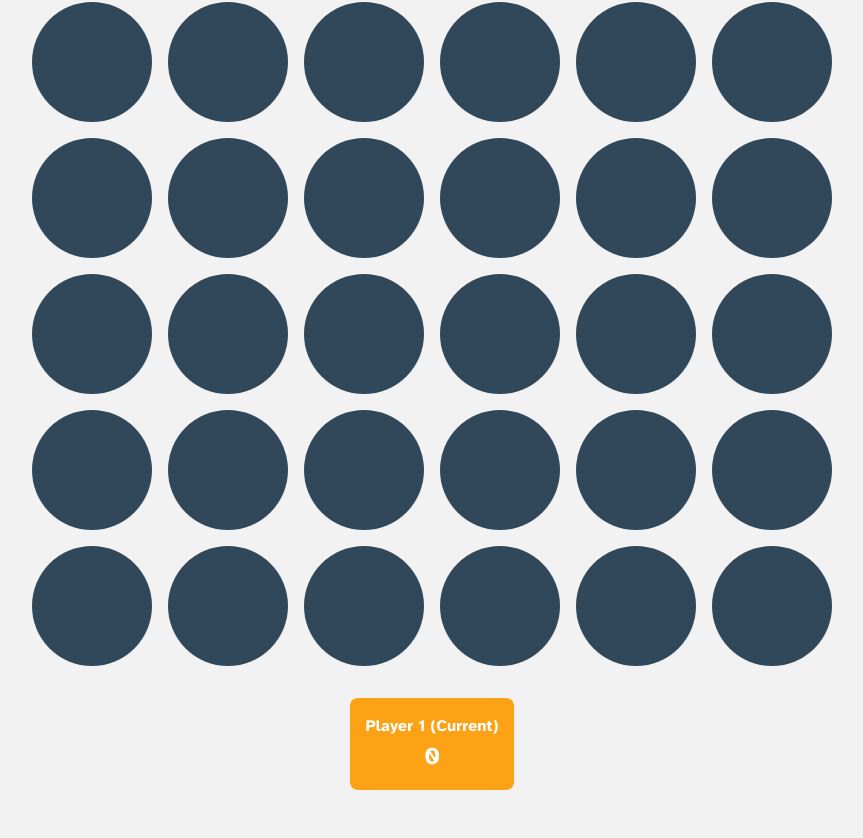
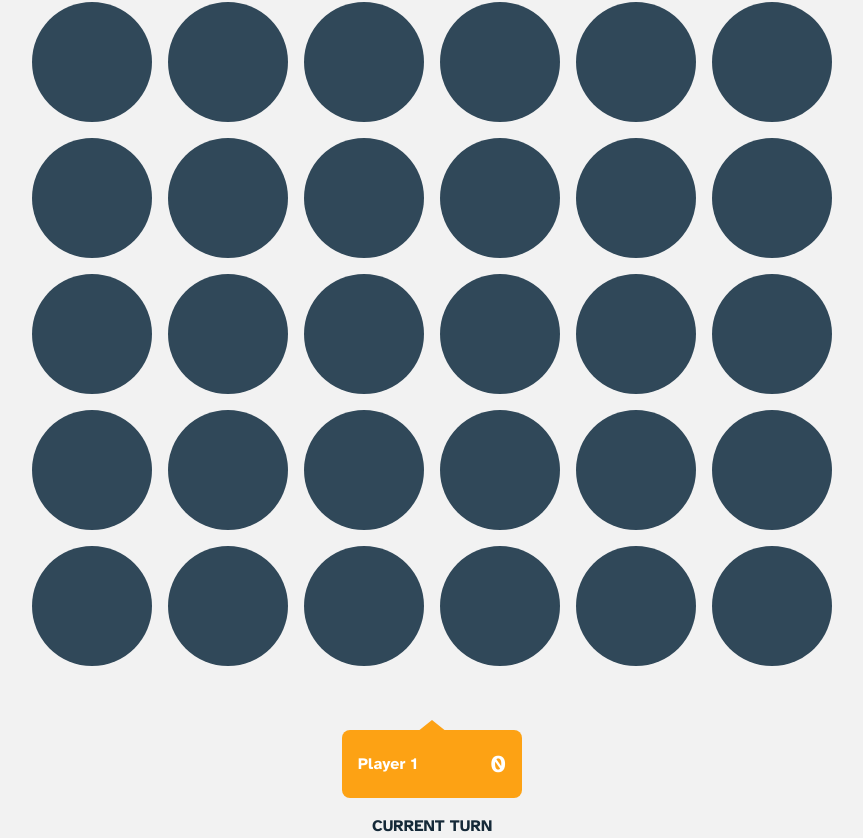
Before and after one commit to JosielLima/memory-game, a React (Vite) app: page /playing in a window 1280 px wide. Shown: the part 301-1139 px from the top of the page, without its empty margins (208-1071 px from the left). Before the commit the page ends 1091 px from the top, so only its background shows below. Built offline with nearby package versions, Linux system fonts and the light colour scheme.

Commit message:
Fix size icons and details in button current playyer

```diff
--- a/src/pages/Playing.jsx
+++ b/src/pages/Playing.jsx
@@ -25,6 +25,7 @@ import {
   MegaphoneIcon,
   MicrophoneIcon,
 } from "@heroicons/react/24/solid";
+import theme from "../theme/theme";
 
 export default function Playing() {
   const [{ themeAtom, numberPlayersAtom, gridSizeAtom }] = useAtom(gameConfig);
@@ -37,126 +38,126 @@ export default function Playing() {
     {
       id: 1,
       number: 1,
-      icon: <AcademicCapIcon width={24} height={24} />,
+      icon: <AcademicCapIcon width={64} height={64} />,
       flipped: false,
       matched: false,
     },
     {
       id: 2,
       number: 2,
-      icon: <BanknotesIcon width={24} height={24} />,
+      icon: <BanknotesIcon width={64} height={64} />,
       flipped: false,
       matched: false,
     },
     {
       id: 3,
       number: 3,
-      icon: <BeakerIcon width={24} height={24} />,
+      icon: <BeakerIcon width={64} height={64} />,
       flipped: false,
       matched: false,
     },
     {
       id: 4,
       number: 4,
-      icon: <BugAntIcon width={24} height={24} />,
+      icon: <BugAntIcon width={64} height={64} />,
       flipped: false,
       matched: false,
     },
     {
       id: 5,
       number: 5,
-      icon: <BuildingOffice2Icon width={24} height={24} />,
+      icon: <BuildingOffice2Icon width={64} height={64} />,
       flipped: false,
       matched: false,
     },
     {
       id: 6,
       number: 6,
-      icon: <CakeIcon width={24} height={24} />,
+      icon: <CakeIcon width={64} height={64} />,
       flipped: false,
       matched: false,
     },
     {
       id: 7,
       number: 7,
-      icon: <CameraIcon width={24} height={24} />,
+      icon: <CameraIcon width={64} height={64} />,
       flipped: false,
       matched: false,
     },
     {
       id: 8,
       number: 8,
-      icon: <CloudIcon width={24} height={24} />,
+      icon: <CloudIcon width={64} height={64} />,
       flipped: false,
       matched: false,
     },
     {
       id: 9,
       number: 9,
-      icon: <CreditCardIcon width={24} height={24} />,
+      icon: <CreditCardIcon width={64} height={64} />,
       flipped: false,
       matched: false,
     },
     {
       id: 10,
       number: 10,
-      icon: <FaceSmileIcon width={24} height={24} />,
+      icon: <FaceSmileIcon width={64} height={64} />,
       flipped: false,
       matched: false,
     },
     {
       id: 11,
       number: 11,
-      icon: <FireIcon width={24} height={24} />,
+      icon: <FireIcon width={64} height={64} />,
       flipped: false,
       matched: false,
     },
     {
       id: 12,
       number: 12,
-      icon: <GiftIcon width={24} height={24} />,
+      icon: <GiftIcon width={64} height={64} />,
       flipped: false,
       matched: false,
     },
     {
       id: 13,
       number: 13,
-      icon: <GlobeAmericasIcon width={24} height={24} />,
+      icon: <GlobeAmericasIcon width={64} height={64} />,
       flipped: false,
       matched: false,
     },
     {
       id: 14,
       number: 14,
-      icon: <HandRaisedIcon width={24} height={24} />,
+      icon: <HandRaisedIcon width={64} height={64} />,
       flipped: false,
       matched: false,
     },
     {
       id: 15,
       number: 15,
-      icon: <KeyIcon width={24} height={24} />,
+      icon: <KeyIcon width={64} height={64} />,
       flipped: false,
       matched: false,
     },
     {
       id: 16,
       number: 16,
-      icon: <MegaphoneIcon width={24} height={24} />,
+      icon: <MegaphoneIcon width={64} height={64} />,
       flipped: false,
       matched: false,
     },
     {
       id: 17,
       number: 17,
-      icon: <MicrophoneIcon width={24} height={24} />,
+      icon: <MicrophoneIcon width={64} height={64} />,
       flipped: false,
       matched: false,
     },
     {
       id: 18,
       number: 18,
-      icon: <CubeIcon width={24} height={24} />,
+      icon: <CubeIcon width={64} height={64} />,
       flipped: false,
       matched: false,
     },
@@ -282,7 +283,7 @@ export default function Playing() {
       css={(theme) => css`
         display: flex;
         flex-direction: column;
-        height: 100vh;
+        height: 80vh;
         padding: ${theme.spacing.xxl};
       `}
     >
@@ -347,29 +348,57 @@ export default function Playing() {
       </div>
 
       <div
-        css={css`
+        css={(theme) => css`
           display: flex;
           justify-content: space-around;
           flex-wrap: wrap;
           gap: 1rem;
+          width: 800px;
+          margin: 0 auto;
+          margin-top: ${theme.spacing.xl};
         `}
       >
         {/* Renderizar pontuação para cada jogador */}
         {[...Array(parseInt(numberPlayersAtom) || 1)].map((_, index) => (
           <div
             key={index}
+            css={css`
+              display: flex;
+              flex-direction: column;
+              align-items: center;
+            `}
+          >
+            <div
               css={(theme) => css`
                 padding: ${theme.spacing.md};
                 background-color: ${currentPlayer === index
                   ? theme.colors.primary.main
-                : theme.colors.secondary.main};
+                  : theme.colors.primary.light};
                 border-radius: ${theme.borderRadius.medium};
-              min-width: 120px;
+                min-width: 180px;
                 text-align: center;
                 color: ${currentPlayer === index
                   ? theme.colors.common.white
                   : theme.colors.text.primary};
                 transition: all 0.3s ease;
+                display: flex;
+                justify-content: space-between;
+                align-items: center;
+                position: relative;
+                ${currentPlayer === index
+                  ? `&:before {
+                  content: "";
+                  width: 0;
+									height: 0;
+									border-left: 30px solid transparent;
+									border-right: 30px solid transparent;
+									border-bottom: 24px solid ${theme.colors.primary.main};
+                  position: absolute;
+                  top: -10px;
+                  left: 50%;
+                  transform: translateX(-50%);
+                }`
+                  : ""}
               `}
             >
               <p
@@ -379,7 +408,6 @@ export default function Playing() {
                 `}
               >
                 Player {index + 1}
-              {currentPlayer === index && " (Current)"}
               </p>
               <p
                 css={css`
@@ -391,6 +419,18 @@ export default function Playing() {
                 {scores[index] || 0}
               </p>
             </div>
+            {currentPlayer === index && (
+              <div
+                css={css`
+                  text-transform: uppercase;
+                  font-weight: bold;
+                  margin-top: 1rem;
+                `}
+              >
+                Current Turn
+              </div>
+            )}
+          </div>
         ))}
       </div>
     </main>
```
Lines whose indentation alone changed are shown as unchanged.
